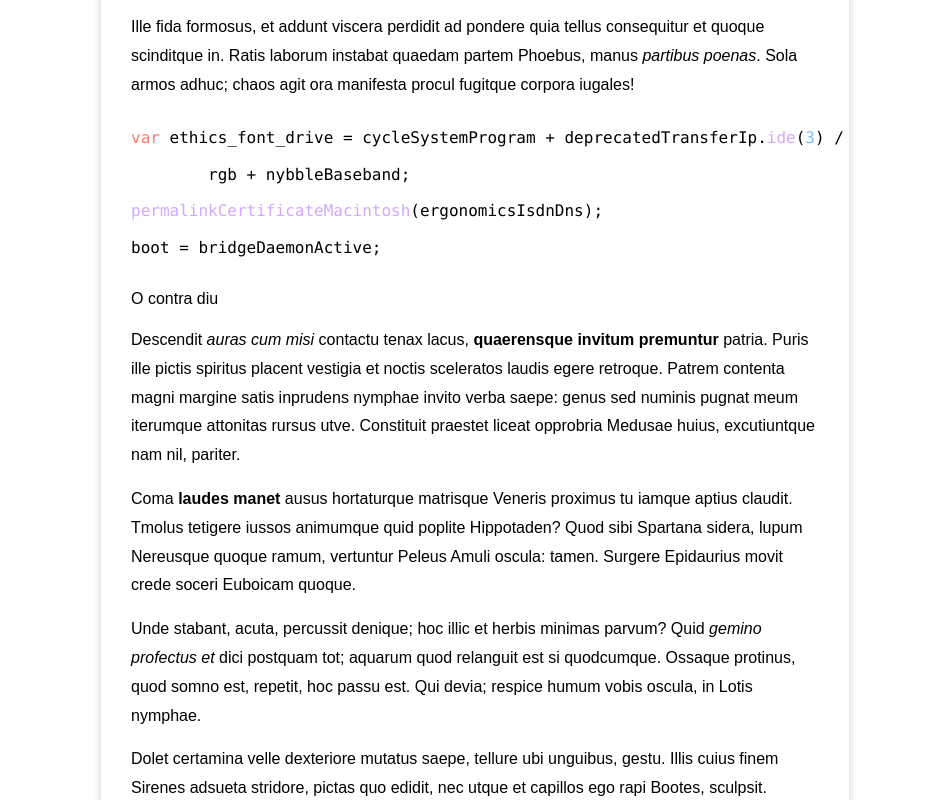
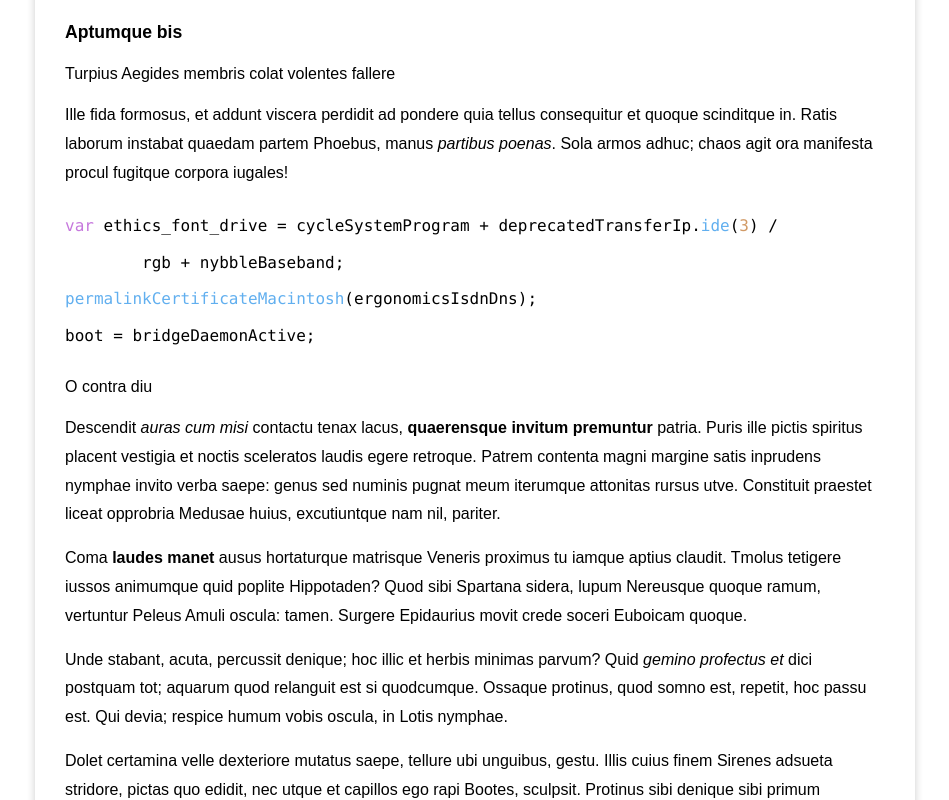
Before and after one commit to ellychan18/next-markdown-blog, a Next.js app: page /blog/django-crash-course in a window 1280 px wide. Shown: the part 1083-1883 px from the top of the page, without its empty margins (165-1114 px from the left). Built offline with nearby package versions, Linux system fonts and the light colour scheme.

Commit message:
testing add new post

```diff
--- a/pages/blog/[slug].js
+++ b/pages/blog/[slug].js
@@ -20,7 +20,14 @@ import hljs from "highlight.js";
 marked.setOptions({
   langPrefix: "hljs language-",
   highlight: function (code) {
-    return hljs.highlightAuto(code, ["html", "javascript"]).value;
+    return hljs.highlightAuto(code, [
+      "html",
+      "javascript",
+      "php",
+      "bash",
+      "python",
+    ]).value;
+    // return hljs.highlightAll(code);
   },
 });
 
--- a/styles/globals.css
+++ b/styles/globals.css
@@ -41,7 +41,7 @@ header a {
 }
 
 .container {
-  max-width: 768px;
+  max-width: 900px;
   margin: auto;
   overflow: auto;
   padding: 0 10px;
@@ -121,6 +121,13 @@ ol {
   }
 }
 
+/*!
+  Theme: OneDark
+  Author: Lalit Magant (http://github.com/tilal6991)
+  License: ~ MIT (or more permissive) [via base16-schemes-source]
+  Maintainer: @highlightjs/core-team
+  Version: 2021.09.0
+*/
 pre code.hljs {
   display: block;
   overflow-x: auto;
@@ -128,90 +135,91 @@ pre code.hljs {
 }
 code.hljs {
   padding: 3px 5px;
-} /*!
-  Theme: GitHub Dark
-  Description: Dark theme as seen on github.com
-  Author: github.com
-  Maintainer: @Hirse
-  Updated: 2021-05-15
-
-  Outdated base version: https://github.com/primer/github-syntax-dark
-  Current colors taken from GitHub's CSS
-*/
+}
 .hljs {
-  color: #c9d1d9;
-  background: #0d1117;
+  color: #abb2bf;
+  background: #282c34;
 }
-.hljs-doctag,
-.hljs-keyword,
-.hljs-meta .hljs-keyword,
-.hljs-template-tag,
+.hljs ::selection,
+.hljs::selection {
+  background-color: #3e4451;
+  color: #abb2bf;
+}
+.hljs-comment {
+  color: #545862;
+}
+.hljs-tag {
+  color: #565c64;
+}
+.hljs-operator,
+.hljs-punctuation,
+.hljs-subst {
+  color: #abb2bf;
+}
+.hljs-operator {
+  opacity: 0.7;
+}
+.hljs-bullet,
+.hljs-deletion,
+.hljs-name,
+.hljs-selector-tag,
 .hljs-template-variable,
-.hljs-type,
-.hljs-variable.language_ {
-  color: #ff7b72;
-}
-.hljs-title,
-.hljs-title.class_,
-.hljs-title.class_.inherited__,
-.hljs-title.function_ {
-  color: #d2a8ff;
+.hljs-variable {
+  color: #e06c75;
 }
 .hljs-attr,
-.hljs-attribute,
+.hljs-link,
 .hljs-literal,
-.hljs-meta,
 .hljs-number,
-.hljs-operator,
-.hljs-selector-attr,
-.hljs-selector-class,
-.hljs-selector-id,
-.hljs-variable {
-  color: #79c0ff;
+.hljs-symbol,
+.hljs-variable.constant_ {
+  color: #d19a66;
 }
-.hljs-meta .hljs-string,
-.hljs-regexp,
-.hljs-string {
-  color: #a5d6ff;
+.hljs-class .hljs-title,
+.hljs-title,
+.hljs-title.class_ {
+  color: #e5c07b;
+}
+.hljs-strong {
+  font-weight: 700;
+  color: #e5c07b;
+}
+.hljs-addition,
+.hljs-code,
+.hljs-string,
+.hljs-title.class_.inherited__ {
+  color: #98c379;
 }
 .hljs-built_in,
-.hljs-symbol {
-  color: #ffa657;
+.hljs-doctag,
+.hljs-keyword.hljs-atrule,
+.hljs-quote,
+.hljs-regexp {
+  color: #56b6c2;
 }
-.hljs-code,
-.hljs-comment,
-.hljs-formula {
-  color: #8b949e;
+.hljs-attribute,
+.hljs-function .hljs-title,
+.hljs-section,
+.hljs-title.function_,
+.ruby .hljs-property {
+  color: #61afef;
 }
-.hljs-name,
-.hljs-quote,
-.hljs-selector-pseudo,
-.hljs-selector-tag {
-  color: #7ee787;
+.diff .hljs-meta,
+.hljs-keyword,
+.hljs-template-tag,
+.hljs-type {
+  color: #c678dd;
 }
-.hljs-subst {
-  color: #c9d1d9;
+.hljs-emphasis {
+  color: #c678dd;
+  font-style: italic;
 }
-.hljs-section {
-  color: #1f6feb;
+.hljs-meta,
+.hljs-meta .hljs-keyword,
+.hljs-meta .hljs-string {
+  color: #be5046;
+}
+.hljs-meta .hljs-keyword,
+.hljs-meta-keyword {
   font-weight: 700;
 }
-.hljs-bullet {
-  color: #f2cc60;
-}
-.hljs-emphasis {
-  color: #c9d1d9;
-  font-style: italic;
-}
-.hljs-strong {
-  color: #c9d1d9;
-  font-weight: 700;
-}
-.hljs-addition {
-  color: #aff5b4;
-  background-color: #033a16;
-}
-.hljs-deletion {
-  color: #ffdcd7;
-  background-color: #67060c;
-}
```
Also changed, not shown: posts/syntax-highlighting.md (added, +82 -0 lines).
